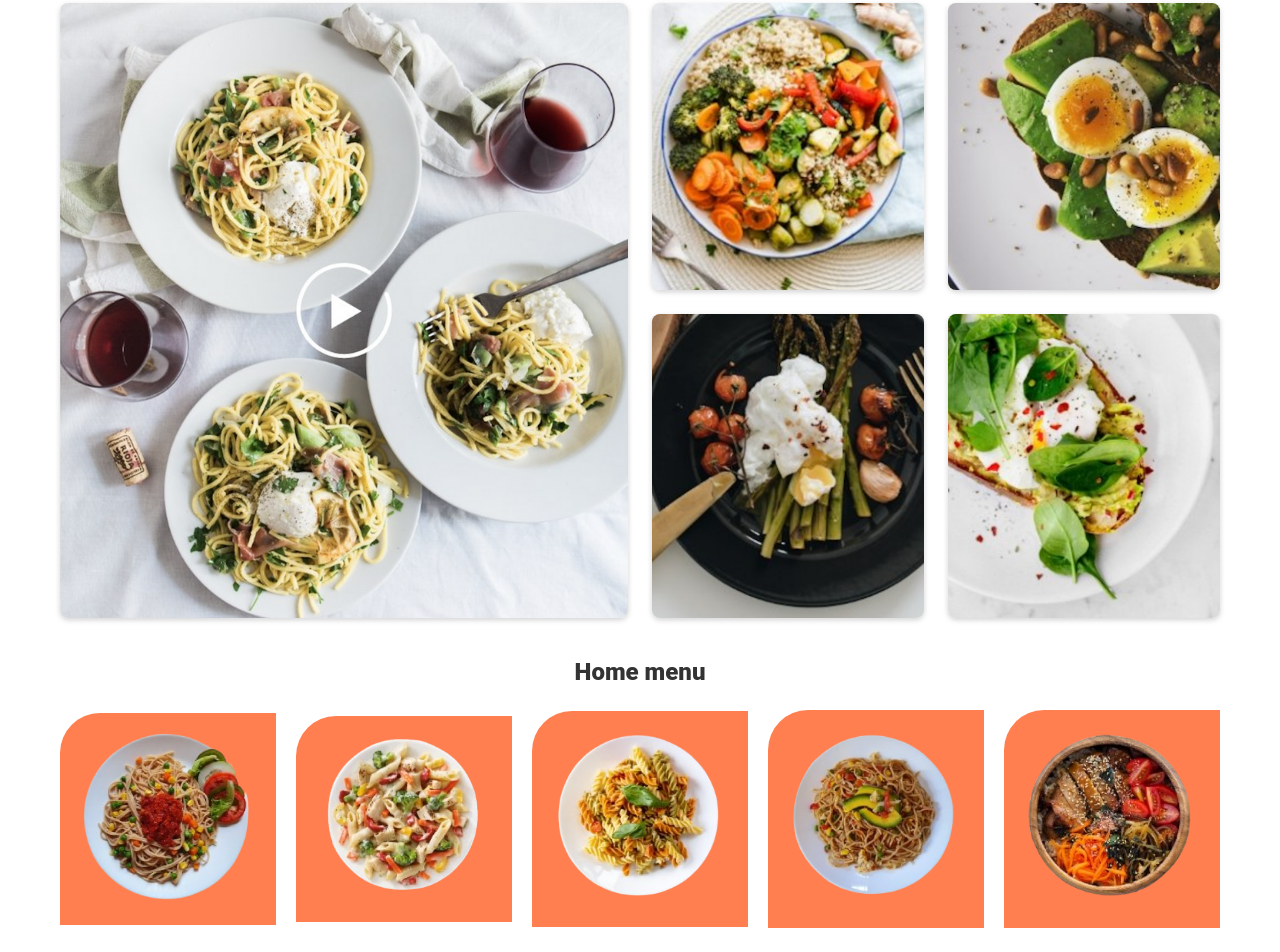
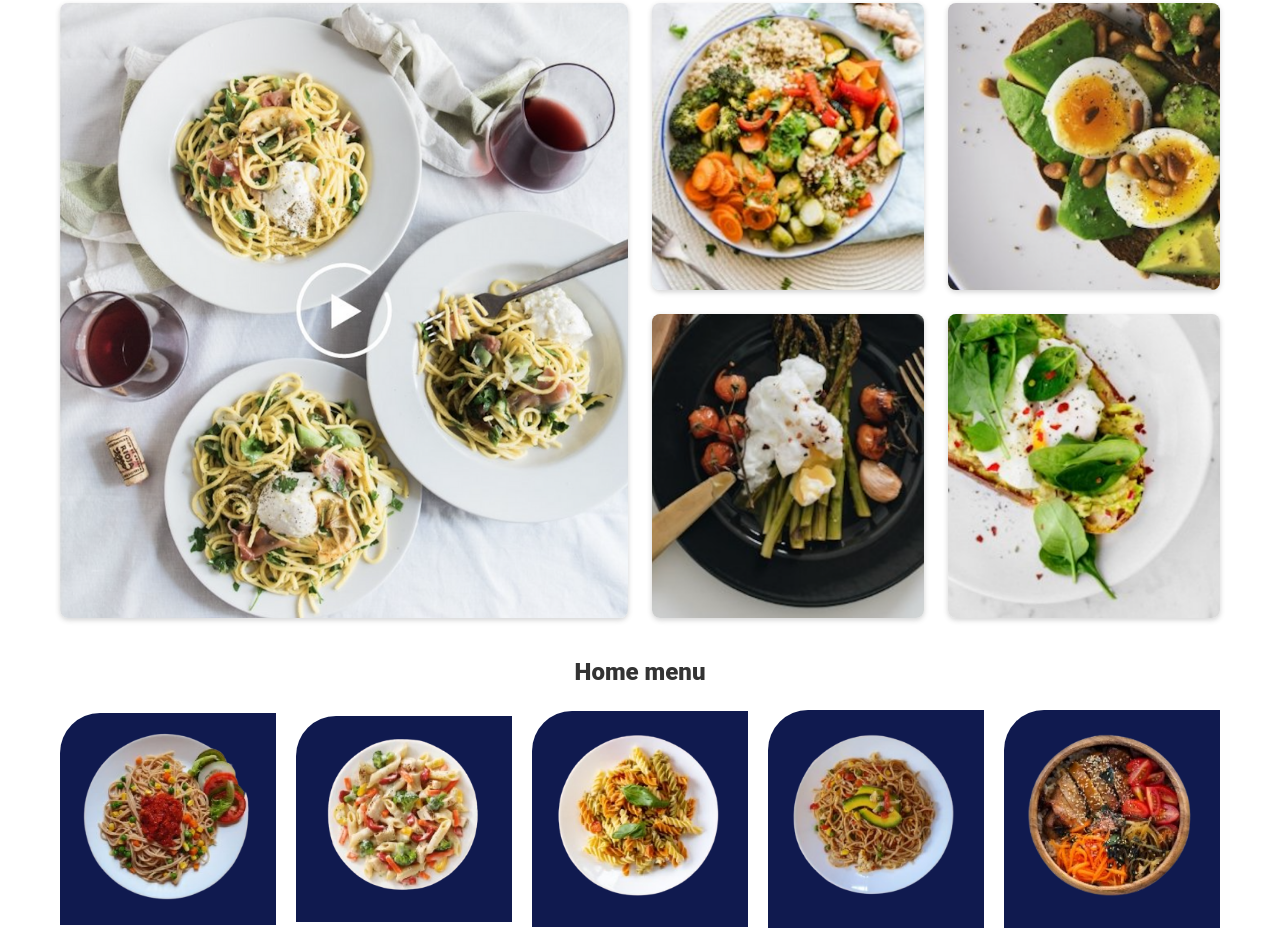
Before and after one commit to Bryanmiessler/CCSgridBasico, a plain HTML site: page Proyecto/index.html in a window 1280 px wide. Shown: the part 589-1541 px from the top of the page. Drawn offline with Linux system fonts and the light colour scheme.

Commit message:
cambiando color a platos

```diff
--- a/Proyecto/css/styles.css
+++ b/Proyecto/css/styles.css
@@ -132,7 +132,7 @@ main {
 }
 
 .menu__grid__item {
-  background-color: coral;
+  background-color: #101a4f;
   padding: 15px;
   border-top-left-radius: 40px;
 }
```
